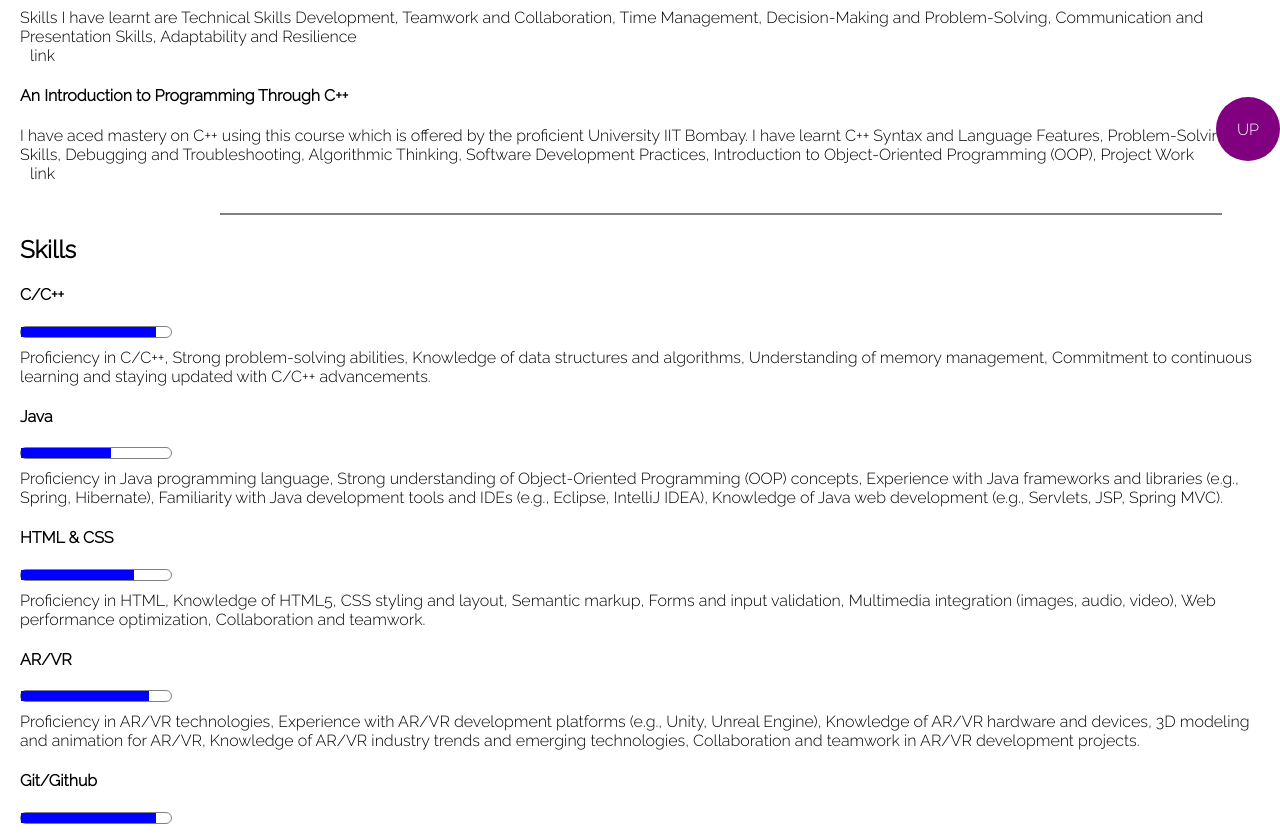
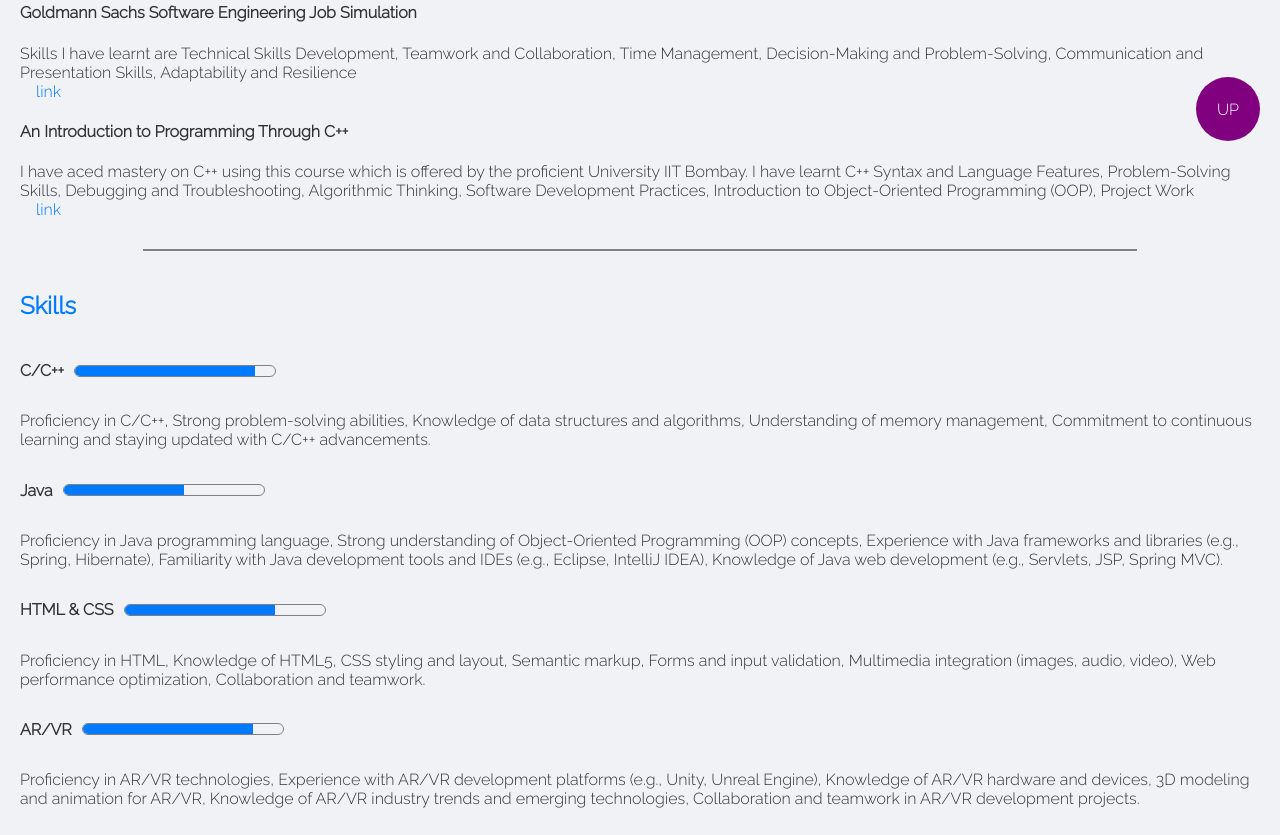
Before and after one commit to yash28000/Portfolio, a plain HTML site: page index.html in a window 1280 px wide. Shown: the part 639-1474 px from the top of the page. Drawn offline with nearby package versions, Linux system fonts and the light colour scheme; a script that the page names is missing.

Commit message:
Update style.css

```diff
--- a/style.css
+++ b/style.css
@@ -1,59 +1,79 @@
 @import url('https://fonts.googleapis.com/css2?family=Raleway:wght@300&display=swap');
+
 body {
     font-family: 'Raleway', sans-serif;
     margin: 0;
     padding: 0;
     scroll-behavior: smooth;
+    background-color: #f0f2f5;
+    color: #333;
 }
+
 .container {
-    background-color: blue;
+    background-color: #007bff;
     padding: 20px;
     display: flex;
     justify-content: space-between;
     align-items: center;
     color: white;
+    box-shadow: 0 4px 8px rgba(0, 0, 0, 0.1);
 }
+
 ul {
     list-style-type: none;
     padding: 0;
+    margin: 0;
+    display: flex;
 }
+
 li {
     display: inline-block;
-    margin-right: 10px;
+    margin-right: 15px;
 }
+
 a {
     text-decoration: none;
-    color: blue;
-    margin: 10px;
+    color: white;
+    padding: 8px 16px;
+    border-radius: 4px;
+    transition: background-color 0.3s ease;
 }
+
+a:hover {
+    background-color: rgba(255, 255, 255, 0.2);
+}
+
 p {
     margin: 20px 0;
     padding: 10px;
     border: 1px solid #ddd;
+    border-radius: 4px;
+    background-color: white;
 }
+
 h1 {
     margin-top: 0;
+    color: #007bff;
 }
 
 .section_heading {
-    margin: 20px;
+    margin: 40px 20px;
 }
 
 .section_heading a {
-    color: black;
+    color: #007bff;
 }
 
 .line {
     border: 1px solid grey;
     background-color: grey;
-    width: 1000px;
-    margin-top: 30px;
-    margin-left: 200px;
+    width: 80%;
+    margin: 30px auto;
 }
 
 .up {
-    bottom: 0;
-    right: 0;
+    bottom: 20px;
+    right: 20px;
     position: fixed;
     background-color: purple;
     color: white;
@@ -63,51 +83,56 @@ h1 {
     display: flex;
     justify-content: center;
     align-items: center;
+    cursor: pointer;
+    transition: background-color 0.3s ease;
+}
+
+.up:hover {
+    background-color: darkorchid;
 }
 
 .skill {
-    display: inline;
+    display: flex;
+    align-items: center;
+    margin: 10px 0;
 }
 
 .progress_bar {
     border: 1px solid grey;
     border-radius: 20px;
-    width: 150px;
+    width: 200px;
     height: 10px;
-    margin-bottom: 10px;
+    margin-left: 10px;
+    overflow: hidden;
+    background-color: #f0f2f5;
 }
 
 .progress1 {
-    background-color: blue;
-    position: relative;
+    background-color: #007bff;
     width: 90%;
-    height: 10px;
+    height: 100%;
 }
 
 .progress2 {
-    background-color: blue;
-    position: relative;
+    background-color: #007bff;
     width: 60%;
-    height: 10px;
+    height: 100%;
 }
 
 .progress3 {
-    background-color: blue;
-    position: relative;
+    background-color: #007bff;
     width: 75%;
-    height: 10px;
+    height: 100%;
 }
 
 .progress4 {
-    background-color: blue;
-    position: relative;
+    background-color: #007bff;
     width: 85%;
-    height: 10px;
+    height: 100%;
 }
 
 .progress5 {
-    background-color: blue;
-    position: relative;
+    background-color: #007bff;
     width: 90%;
-    height: 10px;
+    height: 100%;
 }
```
